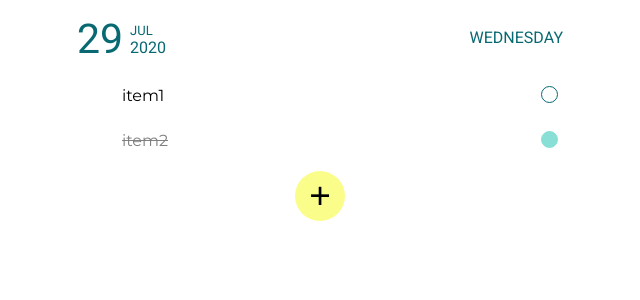
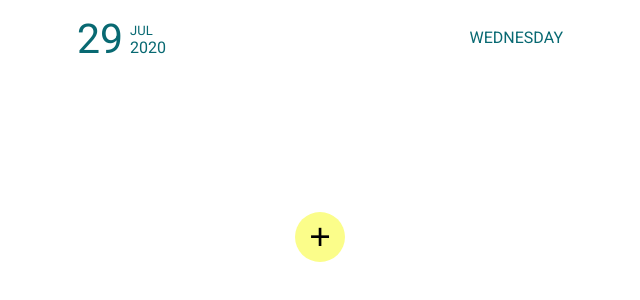
Before and after one commit to maarikamarkus/emptyTrial, a Vue app in the folder todo-practical10/: page / in a window 1280 px wide. Shown: the top 300 px of the page, without its empty margins (320-960 px from the left). Built offline with nearby package versions, Linux system fonts and the light colour scheme.

Commit message:
pressing + key activates input field and added x button

```diff
--- a/todo-practical10/src/App.vue
+++ b/todo-practical10/src/App.vue
@@ -20,9 +20,11 @@ export default {
     Items,
     Footer
   },
+
   data() {
-    return {items: [{title: "item1", state: false},
-                    {title: "item2", state: true}]}
+    return {
+      items: []
+    }
   }
 }
 </script>
--- a/todo-practical10/src/components/Footer.vue
+++ b/todo-practical10/src/components/Footer.vue
@@ -1,13 +1,14 @@
 <template>
     <div class="footer">
-        <button v-on:click="showAddItem()"
-            :class="buttonClasses">+</button>
-        <input v-model="newItem"
+        <button v-on:click="showAddItem()" :class="buttonClasses">+</button>
+        <input
+            v-model="newItem"
             type="text"
             id="addItem"
             :class="fieldClasses"
             @keypress.enter="addItem()"
-            ref="inputField">
+            ref="inputField"
+        />
     </div>
 </template>
 
@@ -18,34 +19,51 @@ export default {
     data() {
         return {
             newItem: "",
-            fieldClasses: "hidden",
-            buttonClasses: ""
-        }
+            state: "list"
+        };
     },
 
     methods: {
         showAddItem() {
-            this.fieldClasses = "";
-            this.buttonClasses = "hidden";
+            this.state = "edit";
             this.$nextTick(() => this.$refs.inputField.focus());
         },
 
         addItem() {
-            this.fieldClasses = "hidden";
-            this.buttonClasses = "";
+            this.state = "list";
             if (this.newItem !== "") {
-                this.items.push({title: this.newItem, state: false});
+                this.items.push({ title: this.newItem, state: false });
             }
             this.newItem = "";
-        }
+        },
+
+        onkeydown(e) {
+            if (e.code === "Minus" && this.state === "list") {
+                e.preventDefault();
+                this.showAddItem();
+            }
+        },
+    },
+
+    created() {
+        document.onkeydown = this.onkeydown;
+    },
+
+    computed: {
+        fieldClasses() {
+            return this.state === "list" ? "hidden" : "";
+        },
+        buttonClasses() {
+            return this.state === "edit" ? "hidden" : "";
+        },
     }
-
-}
+};
 </script>
 
 <style>
 .footer {
     text-align: center;
+    margin-top: 24px;
 }
 
 .hidden {
@@ -68,7 +86,7 @@ export default {
 }
 
 #addItem {
-    font-family: 'Montserrat', sans-serif;
+    font-family: "Montserrat", sans-serif;
     font-size: 20px;
 }
 </style>
--- a/todo-practical10/src/components/Items.vue
+++ b/todo-practical10/src/components/Items.vue
@@ -1,9 +1,12 @@
 <template>
     <div class="items">
         <ul v-for="item in sortedItems" :key="item.title">
-            <div class="listRow" v-on:click="markDoneUndone(item.title)">
-                <li :class="item.state ? 'checked' : ''">{{item.title}}</li>
-                <div :class="item.state ? 'checkBubble checked' : 'checkBubble'"></div>
+            <div class="listRow" >
+                <div class="delete">×</div>
+                <li :class="item.state ? 'checked' : ''"
+                    v-on:click="markDoneUndone(item.title)">{{item.title}}</li>
+                <div :class="item.state ? 'checkBubble checked' : 'checkBubble'"
+                    v-on:click="markDoneUndone(item.title)"></div>
             </div>
         </ul>
     </div>
@@ -46,6 +49,14 @@ export default {
     padding: 5px;
 }
 
+.items {
+    min-height: 123px;
+}
+
+.items ul {
+    padding-inline-start: 0px;
+}
+
 .items ul li {
     color: black;
     list-style: none;
@@ -57,14 +68,28 @@ export default {
     color: grey;
 }
 
+.delete {
+    font-size: 25px;
+    line-height: 15px;
+    display: inline-block;
+    width: 15px;
+    height: 15px;
+    top: 5px;
+    margin-right: 11px;
+    position: relative;
+    border:1px solid #086972;
+    border-radius: 100%;
+    color: #086972;
+}
+
 .checkBubble {
     border:1px solid #086972;
     border-radius: 100%;
     width: 15px;
     height: 15px;
     display: inline-block;
+    transition: all 0.75s ease;
     float: right;
-    transition: all 0.75s ease;
 }
 
 .checkBubble:hover {
```
